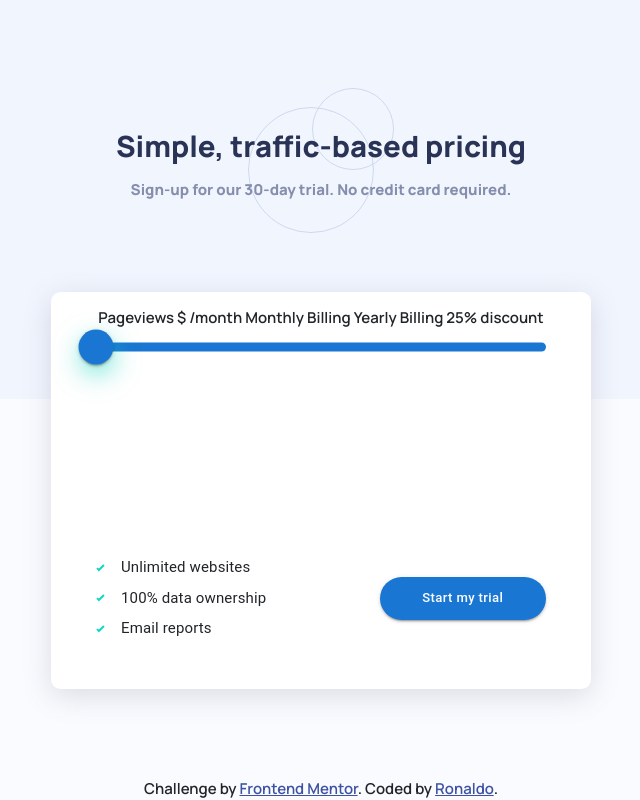
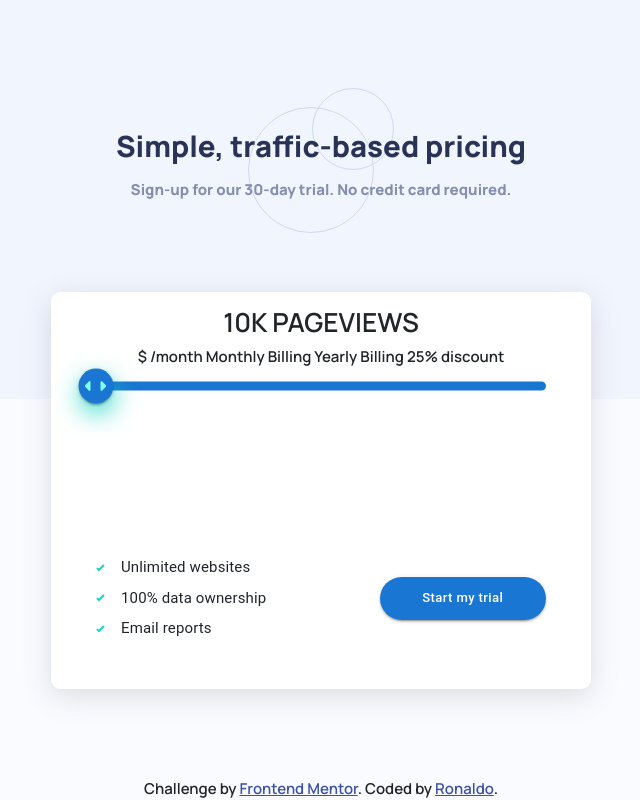
Before and after one commit to marckesin/Interactive-Pricing-Component, a Next.js app: page / in a window 1280 px wide. Shown: the whole page, without its empty margins (319-959 px from the left). Built offline with nearby package versions, Linux system fonts and the light colour scheme.

Commit message:
Ajustes de layout

```diff
--- a/components/pricing.jsx
+++ b/components/pricing.jsx
@@ -2,9 +2,10 @@ import Button from "@mui/material/Button";
 import List from "@mui/material/List";
 import ListItem from "@mui/material/ListItem";
 import ListItemText from "@mui/material/ListItemText";
-import Slider from "../components/slider";
 import Stack from "@mui/material/Stack";
 import { styled } from "@mui/system";
+import { useState } from "react";
+import Slider from "../components/slider";
 import styles from "../styles/Home.module.css";
 import variables from "../styles/variables.module.css";
 
@@ -62,11 +63,33 @@ const StyledListItem = styled(ListItem)({
 // Card pricing component
 export default function Pricing() {
   const list = ["Unlimited websites", " 100% data ownership", "Email reports"];
+  const [value, setValue] = useState(8);
+  const [pageviews, setPageviews] = useState("10K");
+
+  const handleChange = event => {
+    const value = event.target.value;
+    if (typeof value === "number") {
+      if (value < 12) {
+        setPageviews("10K");
+      } else if (value < 16) {
+        setPageviews("50K");
+      } else if (value < 24) {
+        setPageviews("100K");
+      } else if (value < 36) {
+        setPageviews("500K");
+      } else {
+        setPageviews("1M");
+      }
+      setValue(value);
+    }
+  };
+
   return (
     <div className={styles.card}>
       <StackUp>
-        Pageviews $ /month Monthly Billing Yearly Billing 25% discount
-        <Slider min={8} step={4} max={36} />
+        <h3>{pageviews} PAGEVIEWS</h3>
+        $ /month Monthly Billing Yearly Billing 25% discount
+        <Slider onChange={handleChange} value={value} />
       </StackUp>
       <StackBottom direction="row" spacing={2}>
         <List>
--- a/components/slider.jsx
+++ b/components/slider.jsx
@@ -5,6 +5,7 @@ import variables from "../styles/variables.module.css";
 const StyledSlider = styled(Slider)({
   color: variables.green,
   height: "9px",
+  boxShadow: "none",
 
   "& .MuiSlider-rail": {
     backgroundColor: variables.lightGrayishBlue,
@@ -14,19 +15,31 @@ const StyledSlider = styled(Slider)({
   "& .MuiSlider-thumb": {
     height: "35px",
     width: "35px",
-    boxShadow: "rgba(21, 213, 194, 0.5) 1px 10px 25px 1px",
+    boxShadow: "rgba(21, 213, 194, 0.75) 1px 10px 25px 1px",
 
     "&:active": {
       backgroundColor: variables.greenActive,
-      boxShadow: "rgba(21, 213, 194, 0.5) 1px 10px 25px 1px",
+      boxShadow: "rgba(21, 213, 194, 0.85) 1px 10px 25px 1px",
+    },
+
+    "&::after": {
+      position: "absolute",
+      content: "''",
+      borderRadius: "50%",
+      width: "42px",
+      height: "42px",
+      top: "50%",
+      left: "49.5%",
+      background: "url('../icon-slider.svg') no-repeat",
+      backgroundPosition: "center",
     },
 
     "&:focusVisible": {
-      boxShadow: "rgba(21, 213, 194, 0.5) 1px 10px 25px 1px",
+      boxShadow: "rgba(21, 213, 194, 0.75) 1px 10px 25px 1px",
     },
 
     "&:hover": {
-      boxShadow: "rgba(21, 213, 194, 0.5) 1px 10px 25px 1px",
+      boxShadow: "rgba(21, 213, 194, 0.75) 1px 10px 25px 1px",
     },
   },
 
@@ -36,10 +49,16 @@ const StyledSlider = styled(Slider)({
 });
 
 // Slider component
-export default function UnstyledSlider() {
+export default function UnstyledSlider({ onChange, value }) {
   return (
     <Box sx={{ width: "100%" }}>
-      <StyledSlider defaultValue={0} />
+      <StyledSlider
+        value={value}
+        min={8}
+        max={36}
+        defaultValue={8}
+        onChange={onChange}
+      />
     </Box>
   );
 }
```
